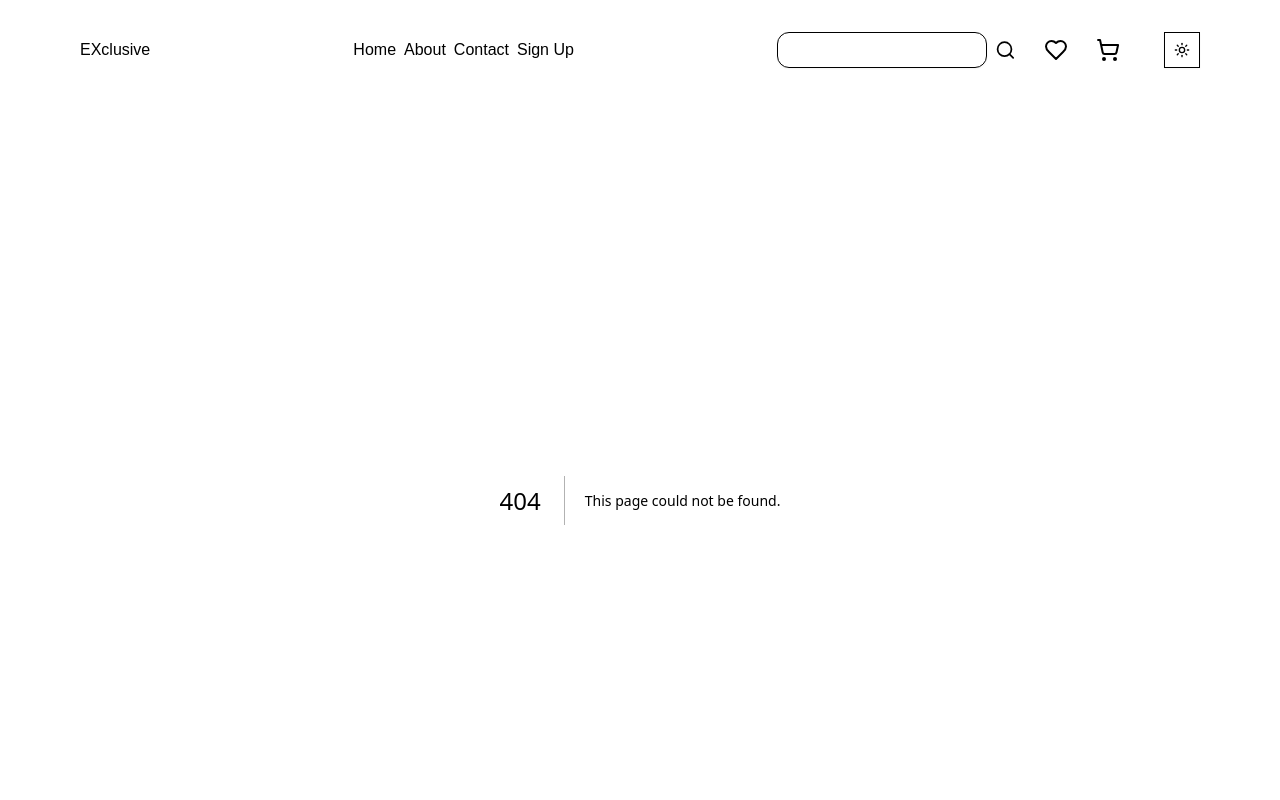
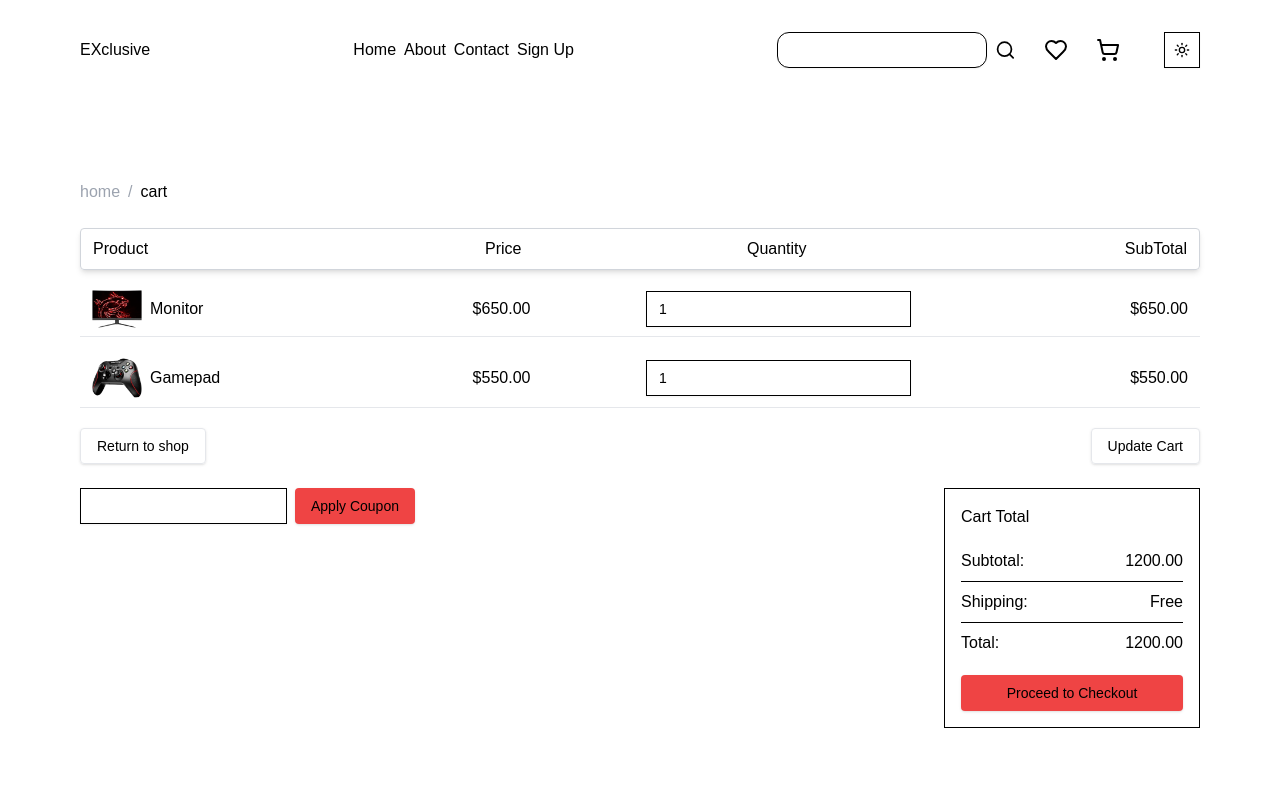
Before and after one commit to Egnoel/dapp_ecommerce, a Next.js app: page /cart in a window 1280 px wide. Before the commit this address had no page. Shown: the top 800 px of the page. Built offline with nearby package versions, Linux system fonts and the light colour scheme.

Commit message:
ForYou and Wishlist pages

```diff
--- /dev/null
+++ b/app/cart/page.tsx
@@ -0,0 +1,119 @@
+"use client"
+import { Button } from '@/components/ui/button';
+import { Input } from '@/components/ui/input'
+import { Separator } from '@/components/ui/separator';
+import Image from 'next/image';
+import React, { useState } from 'react'
+
+const page = () => {
+    const [quantities, setQuantities] = useState<{ [key: number]: number }>({});
+
+    const products =[
+        {
+            id: 1,
+            name: "Monitor",
+            image: "/monitor.png",
+            price: 650,
+        },
+        {
+            id: 2,
+            name: "Gamepad",
+            image: "/gamepad.png",
+            price: 550,
+        }
+    ];
+
+    // Função para atualizar a quantidade de um produto específico
+    const handleQuantityChange = (id:number, value:number) => {
+        setQuantities(prev => ({
+            ...prev,
+            [id]: value > 0 ? value : 1 // Garante que o valor seja no mínimo 1
+        }));
+    };
+
+    return (
+    <div className='px-20 flex flex-col mt-20 gap-6'>
+        <div className='flex flex-row gap-2 text-gray-400'>
+            <span>home</span>
+            <span>/</span>
+            <span className='text-black dark:text-white'>cart</span>
+        </div>
+        <div className='flex flex-col gap-3'>
+            <div className='flex flex-row items-center justify-between border rounded border-gray-300 px-3 py-2 shadow-md'>
+                <div className='flex-1'>
+                    <span>Product</span>
+                </div>
+                <div className='flex-1 flex text-center items-center justify-center'>
+                    <span>Price</span>
+                </div>
+                <div className='flex-1 flex items-center justify-center'>
+                    <span>Quantity</span>
+                </div>
+               <div className='flex-1 flex justify-end'>
+                   <span>SubTotal</span>
+               </div>
+            </div>
+
+            {products.map(product => (
+                <div key={product.id} className='flex flex-row gap-3 items-center border-b border-gray-200 px-3 py-2'>
+                    <div className='flex-1 flex flex-row gap-2 items-center'>
+                        <Image src={product.image} alt={product.name} width={50} height={50} className='object-cover' />
+                        <span>{product.name}</span>
+                    </div>
+                    <div className='flex-1 flex items-center justify-center'>
+                        <span>${product.price.toFixed(2)}</span>
+                    </div>
+                    <div className='flex-1 flex items-center justify-center'>
+                        <Input
+                            type='number'
+                            value={quantities[product.id] || 1} // Quantidade específica para cada produto
+                            onChange={(e) => handleQuantityChange(product.id, Number(e.target.value))}
+                        />
+                    </div>
+                    <div className='flex-1 flex justify-end'>
+                        <span>${(product.price * (quantities[product.id] || 1)).toFixed(2)}</span>
+                    </div>
+                </div>
+            ))}
+            <div className='flex flex-row justify-between mt-2'>
+                <Button className='border px-4 py-2 rounded'>Return to shop</Button>
+                <Button className='border px-4 py-2 rounded'>Update Cart</Button>
+            </div>
+        </div>
+        <div className='flex flex-row justify-between'>
+            <div className='flex flex-row gap-2'>
+                <Input type='text' />
+                <Button className='px-4 py-2 rounded bg-red-500 hover:bg-red-400'>Apply Coupon</Button>
+            </div>
+            <div className='flex flex-col border border-black dark:border-white px-4 py-4 w-[256px] gap-5'>
+                <span>Cart Total</span>
+                <div className='flex flex-col gap-2'>
+                <div className='flex flex-row justify-between'>
+                    <span>Subtotal:</span>
+                    <span>
+                        {products.reduce((acc, curr) => acc + (curr.price * (quantities[curr.id] || 1)), 0).toFixed(2)}
+                    </span>
+                </div>
+                <Separator className=' bg-black text-sm dark:bg-gray-600' />
+                <div className='flex flex-row justify-between'>
+                    <span>Shipping:</span>
+                    <span>
+                        Free
+                    </span>
+                </div>
+                <Separator className=' bg-black text-sm dark:bg-gray-600' />
+                <div className='flex flex-row justify-between'>
+                    <span>Total:</span>
+                    <span>
+                        {products.reduce((acc, curr) => acc + (curr.price * (quantities[curr.id] || 1)), 0).toFixed(2)}
+                    </span>
+                </div>
+                </div>
+                <Button className='bg-red-500 flex items-center justify-center p-4 rounded hover:bg-red-400'>Proceed to Checkout</Button>
+            </div>
+        </div>
+    </div>
+  );
+};
+
+export default page;
--- /dev/null
+++ b/app/wishlist/page.tsx
@@ -0,0 +1,14 @@
+import ForYouComponent from '@/components/ForYouComponent'
+import WishComponent from '@/components/WishComponent'
+import React from 'react'
+
+const page = () => {
+  return (
+    <div className='px-20 flex flex-col  mt-28'>
+        <WishComponent />
+        <ForYouComponent />
+    </div>
+  )
+}
+
+export default page
--- /dev/null
+++ b/components/ForYouComponent.tsx
@@ -0,0 +1,53 @@
+import React from 'react'
+import { Button } from './ui/button'
+import ProductCard from './ProductCard'
+
+const ForYouComponent = () => {
+    const products=[
+        {
+            id: 1,
+            name: "ASUS FHD Gaming Laptop",
+            image: "/asus.png",
+            price: 1160,
+            discount:35
+        },
+        {
+            id: 2,
+            name: "IPS LCD Gaming Monitor",
+            image: "/monitor.png",
+            price: 1160,
+        },
+        {
+            id: 3,
+            name: "HAVIT HV-G92 Gamepad",
+            image: "/Frame611.png",
+            price: 560,
+        },
+        {
+            id: 4,
+            name: "AK-900 Wired Keyboard",
+            image: "/keyboard.png",
+            price: 200,
+        },
+    ]
+  return (
+        <div className='flex flex-col  mt-16'>
+            <div className='flex flex-row justify-between'>
+                <div className='flex flex-row items-center gap-3 text-black dark:text-white'>
+                    <p className='h-6 w-3 bg-red-500'></p>
+                    <p>For You</p>
+                </div>
+                <Button className='border text-black dark:text-white text-center p-4 rounded'>See All</Button>
+            </div>
+            <div className='flex flex-row items-center justify-between mt-9'>
+                {
+                    products.map((product) => (
+                        <ProductCard key={product.id} product={product} />
+                    ))
+                }
+            </div>
+        </div>
+  )
+}
+
+export default ForYouComponent
--- /dev/null
+++ b/components/WishComponent.tsx
@@ -0,0 +1,52 @@
+import React from 'react'
+import { Button } from './ui/button'
+import ProductCard from './ProductCard'
+
+const WishComponent = () => {
+    const products=[
+        {
+            id: 1,
+            name: "Gucci duffle bag",
+            image: "/bagg.png",
+            price: 1160,
+            discount:35
+        },
+        {
+            id: 2,
+            name: "RGB liquid CPU Cooler",
+            image: "/cooler.png",
+            price: 170,
+        },
+        {
+            id: 3,
+            name: "GP11 Shooter USB Gamepad",
+            image: "/gamepad.png",
+            price: 660,
+        },
+        {
+            id: 4,
+            name: "Quilted Satin Jacket",
+            image: "/jacket.png",
+            price: 660,
+        },
+    ]
+  return (
+    <div className='flex flex-col'>
+        <div className='flex flex-row justify-between'>
+            <div className='flex flex-row gap-16 items-center pt-4'>
+                <p className='text-xl '>WishList (4)</p>
+            </div>
+            <Button className='border text-black dark:text-white text-center p-4 rounded'>Move All To Bag</Button>
+        </div>
+        <div className='flex flex-row items-center justify-between mt-9'>
+        {
+            products.map((product) => (
+                <ProductCard key={product.id} product={product} />
+            ))
+        }
+        </div>
+    </div>
+  )
+}
+
+export default WishComponent
```
